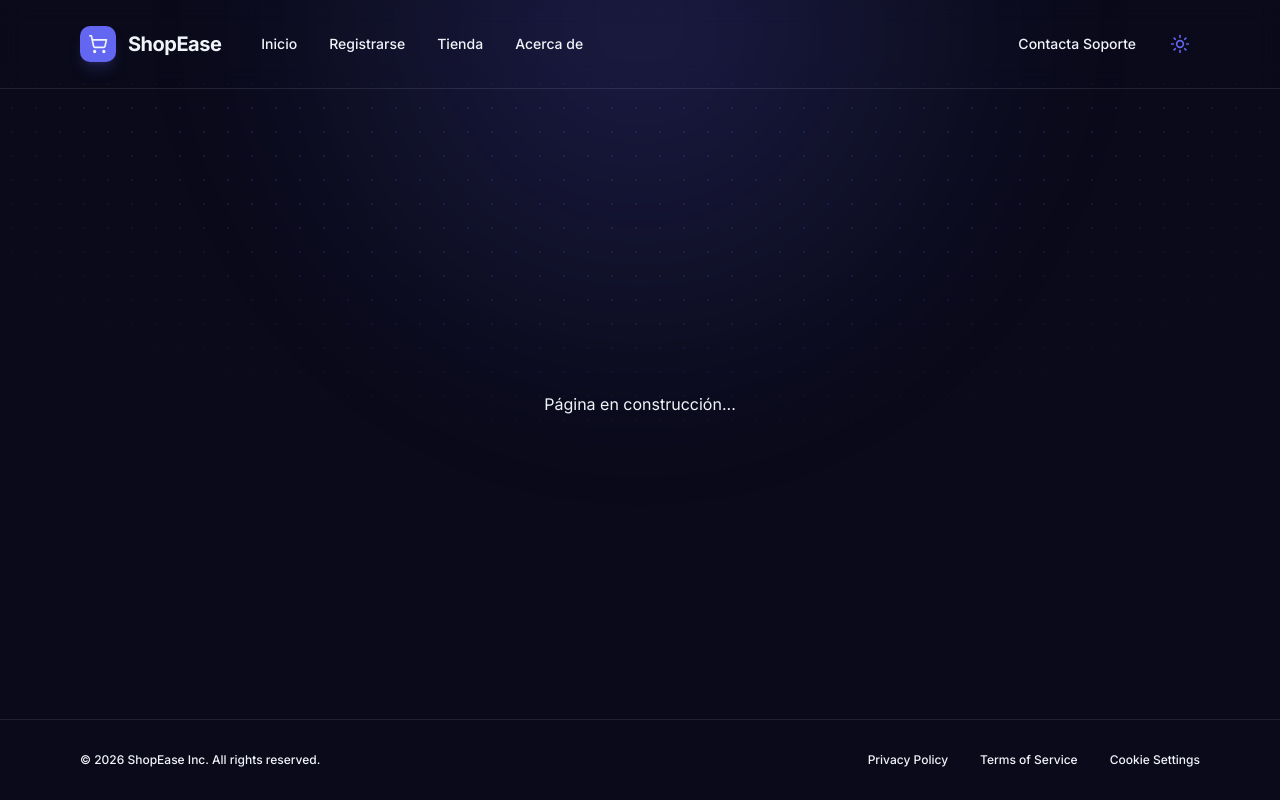
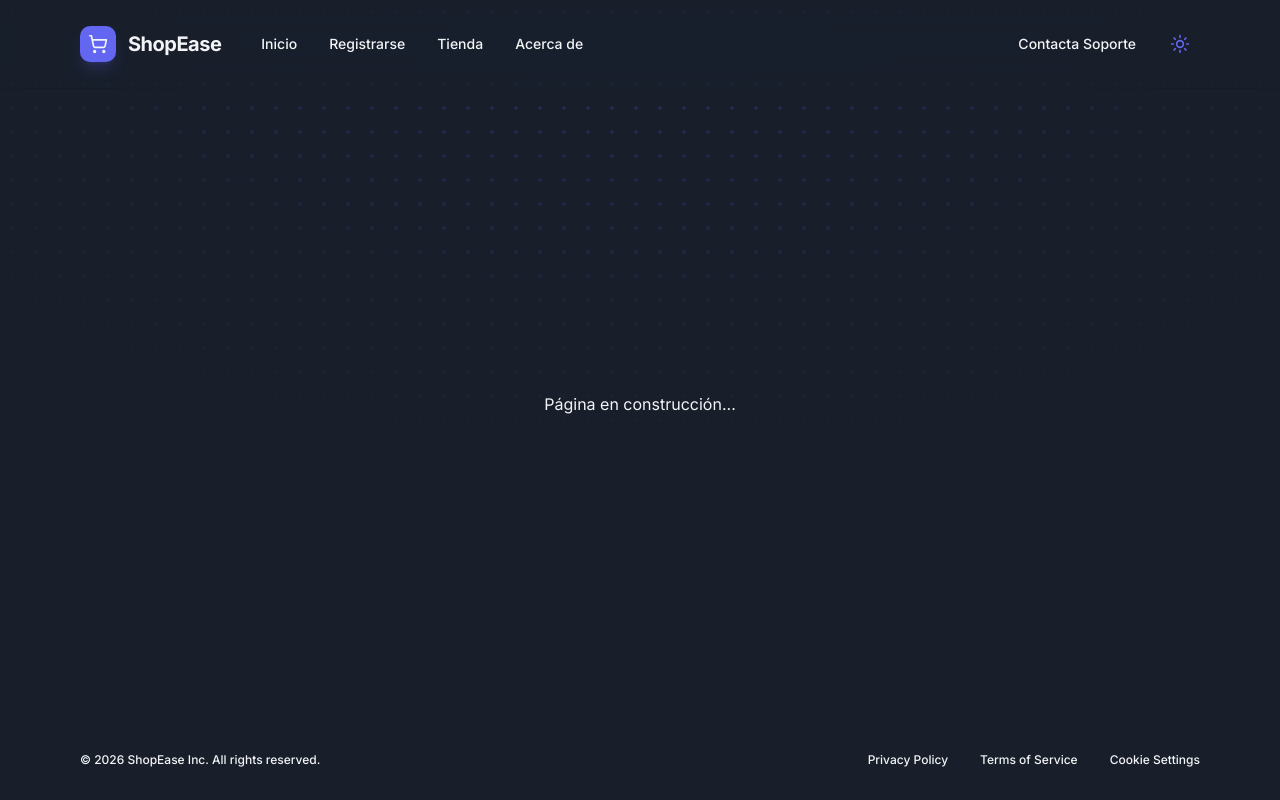
Before and after one commit to dubian26/portafolio-node-js, a React (Vite) app in the folder frontend/: page /acerca-de in a window 1280 px wide. Built offline with nearby package versions, Linux system fonts and the light colour scheme.

Commit message:
Se quita decorative-blob

```diff
--- a/frontend/src/App.tsx
+++ b/frontend/src/App.tsx
@@ -47,9 +47,6 @@ export const App = () => {
    return (
       <div className="min-h-screen flex flex-col relative overflow-hidden">
          <div className="fixed inset-0 z-0 bg-dots pointer-events-none" />
-         <div className="fixed inset-0 -top-[50%] flex items-start justify-center pointer-events-none">
-            <div className="w-[70%] h-[70%] decorative-blob rounded-full pointer-events-none" />
-         </div>
          <RouterProvider router={router} />
       </div>
    )
--- a/frontend/src/components/ui/dialog.tsx
+++ b/frontend/src/components/ui/dialog.tsx
@@ -37,7 +37,7 @@ function DialogOverlay({
     <DialogPrimitive.Overlay
       data-slot="dialog-overlay"
       className={cn(
-        "data-[state=open]:animate-in data-[state=closed]:animate-out data-[state=closed]:fade-out-0 data-[state=open]:fade-in-0 fixed inset-0 z-50 bg-black/50",
+        "data-[state=open]:animate-in data-[state=closed]:animate-out data-[state=closed]:fade-out-0 data-[state=open]:fade-in-0 fixed inset-0 z-50 bg-card/50",
         className
       )}
       {...props}
--- a/frontend/src/index.css
+++ b/frontend/src/index.css
@@ -4,11 +4,6 @@
 @import "shadcn/tailwind.css";
 
 @custom-variant dark (&:is(.dark *));
-
-@theme {
-   --font-sans: "Inter", ui-sans-serif, system-ui, sans-serif;
-   --color-card-dark: #16162a;
-}
 
 @layer base {
    body {
@@ -24,14 +19,9 @@
 
 .bg-dots {
    background-size: 24px 24px;
-   background-image: radial-gradient(circle, rgba(99, 102, 241, 0.15) 1px, transparent 1px);
-   mask-image: radial-gradient(ellipse 70% 60% at 50% 0%, #000 60%, transparent 100%);
-   -webkit-mask-image: radial-gradient(ellipse 70% 60% at 50% 0%, #000 60%, transparent 100%);
-}
-
-.decorative-blob {
-   background: radial-gradient(circle at center, rgba(99, 102, 241, 0.2) 0%, transparent 70%);
-   filter: blur(60px);
+   background-image: radial-gradient(circle, rgba(99, 102, 241, 0.18) 2px, transparent 2px);
+   mask-image: radial-gradient(ellipse 70% 60% at 50% 0%, #000 10%, transparent 100%);
+   -webkit-mask-image: radial-gradient(ellipse 70% 60% at 50% 0%, #000 10%, transparent 100%);
 }
 
 .theme-toggle-btn {
@@ -46,6 +36,7 @@
 }
 
 @theme inline {
+   --font-sans: "Inter", ui-sans-serif, system-ui, sans-serif;
    --radius-sm: calc(var(--radius) - 4px);
    --radius-md: calc(var(--radius) - 2px);
    --radius-lg: var(--radius);
@@ -122,23 +113,23 @@
 }
 
 .dark {
-   --background: #0a0a1a;
-   --foreground: var(--color-slate-100);
-   --card: #0a0a1a; /* deep dark surface */
-   --card-foreground: var(--color-slate-100);
-   --popover: #0a0a1a;
-   --popover-foreground: var(--color-slate-100);
+   --background: #181f2b; /* slate-800 darker bg */
+   --foreground: #f3f4f6; /* gray-100 */
+   --card: #202938; /* slate-700 lighter surface */
+   --card-foreground: #f3f4f6;
+   --popover: #202938;
+   --popover-foreground: #f3f4f6;
    --primary: #6366f1;
    --primary-foreground: var(--color-slate-100);
-   --secondary: #0a0a1a;
-   --secondary-foreground: var(--color-slate-100);
-   --muted: #0a0a1a;
-   --muted-foreground: var(--color-slate-100);
-   --accent: #0a0a1a;
-   --accent-foreground: var(--color-slate-100);
+   --secondary: #202938;
+   --secondary-foreground: #f3f4f6;
+   --muted: #202938;
+   --muted-foreground: #f3f4f6;
+   --accent: #202938;
+   --accent-foreground: #f3f4f6;
    --destructive: oklch(0.704 0.191 22.216);
-   --border: oklch(1 0 0 / 10%);
-   --input: oklch(1 0 0 / 15%);
+   --border: oklch(0.2 0 0 / 20%); /* light gray border on dark */
+   --input: oklch(0.2 0 0 / 15%);
    --ring: oklch(0.556 0 0);
    --chart-1: oklch(0.488 0.243 264.376);
    --chart-2: oklch(0.696 0.17 162.48);
```
